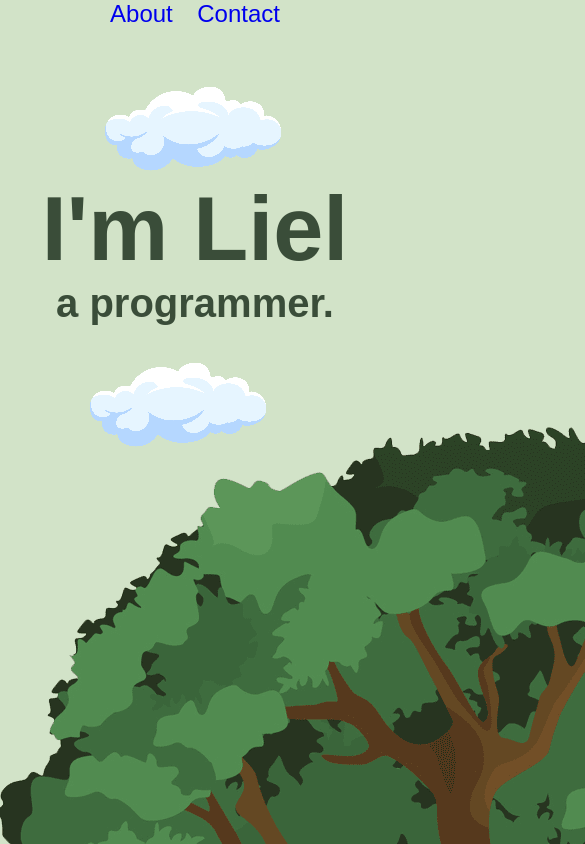
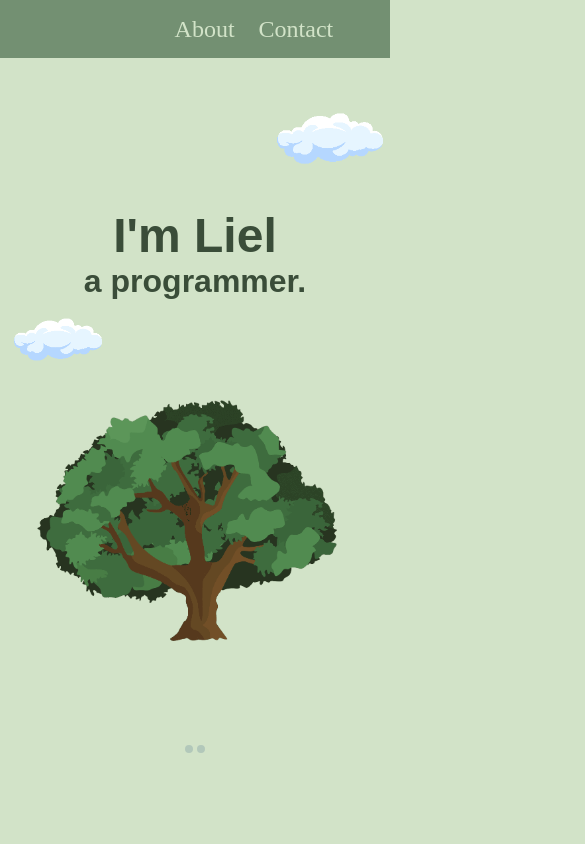
Before and after one commit to liela9/My-Site, a plain HTML site: page index.html in a window 390 px wide. Shown: the top 844 px of the page, 585 px wide, since content can reach past the window. Drawn offline with Linux system fonts and the light colour scheme.

Commit message:
Update styles.css

```diff
--- a/css/styles.css
+++ b/css/styles.css
@@ -1,3 +1,14 @@
+/* Navigation Bar */
+
+section {
+    background-color: #739072;
+    padding: 4% 12%;
+    font-family: "Montserrat-Light";
+    text-align: right;
+}
+
+/* Body - General */
+
 body {
     margin: 0;
     background-color: #D2E3C8;
@@ -5,40 +16,27 @@ body {
     font-family: Copperplate, Papyrus, fantasy;
 }
 
-h1 {
-    margin: 50px auto 0 auto;
-    font-size: 5.625rem;
-    color: #3A4D39;
-}
-
-h2 {
-    margin: 0;
-    font-size: 2.5rem;
-    color: #3A4D39;
-}
-
-h3 {
-    font-size: 2rem;
-    color: #3A4D39;
-}
-
-p {
+h1,
+h2,
+h3,
+h4,
+h5,
+h6,
+p,
+span,
+a:hover {
     color: #3A4D39;
 }
 
 a {
-    font-size: 1.5rem;
     margin: 0 10px 30px;
     text-decoration: none;
+    color: #D2E3C8;
 }
 
-a:hover {
-    color: #ECE3CE;
-}
-
+a,
 span {
     font-size: 1.5rem;
-    color: #3A4D39;
 }
 
 hr {
@@ -50,8 +48,18 @@ hr {
     margin: 100px auto;
 }
 
-.about-me {
-    margin-bottom: 100px;
+.lg-heading {
+    margin: 50px auto 0 auto;
+    font-size: 5.625rem;
+}
+
+.md-heading {
+    margin: 0;
+    font-size: 2.5rem;
+}
+
+.sm-heading {
+    font-size: 2rem;
 }
 
 .top-container {
@@ -77,13 +85,77 @@ hr {
     right: 2%;
 }
 
+@media (max-width: 900px) {
+    .tree {
+        width: 600px;
+        position: relative;
+        right: 4%;
+    }
+
+    .top-cloud {
+        position: absolute;
+        right: 0%;
+    }
+
+    .bottom-cloud {
+        position: absolute;
+        left: 2%;
+        bottom: 535px;
+    }
+}
+
+@media (max-width: 550px) {
+    .tree {
+        width: 450px;
+        position: relative;
+        right: 2%;
+    }
+
+    .bottom-cloud {
+        position: absolute;
+        left: 2%;
+        bottom: 420px;
+    }
+}
+
+@media (max-width: 445px) {
+    .lg-heading {
+        font-size: 3rem;
+    }
+
+    .md-heading {
+        font-size: 2rem;
+    }
+
+    .top-cloud {
+        width: 120px;
+    }
+
+    .bottom-cloud {
+        width: 100px;
+        position: absolute;
+        bottom: 280px;
+    }
+
+    .tree {
+        width: 300px;
+        margin: 100px 0 0;
+    }
+}
+
 .middle-container {
     margin: 100px 0;
 }
 
-.skills {
+.about-me {
+    margin-bottom: 100px;
+}
+
+.skill {
     margin: 0 0 100px;
 }
+
+/* Footer */
 
 .bottom-container {
     background-color: #739072;
```
